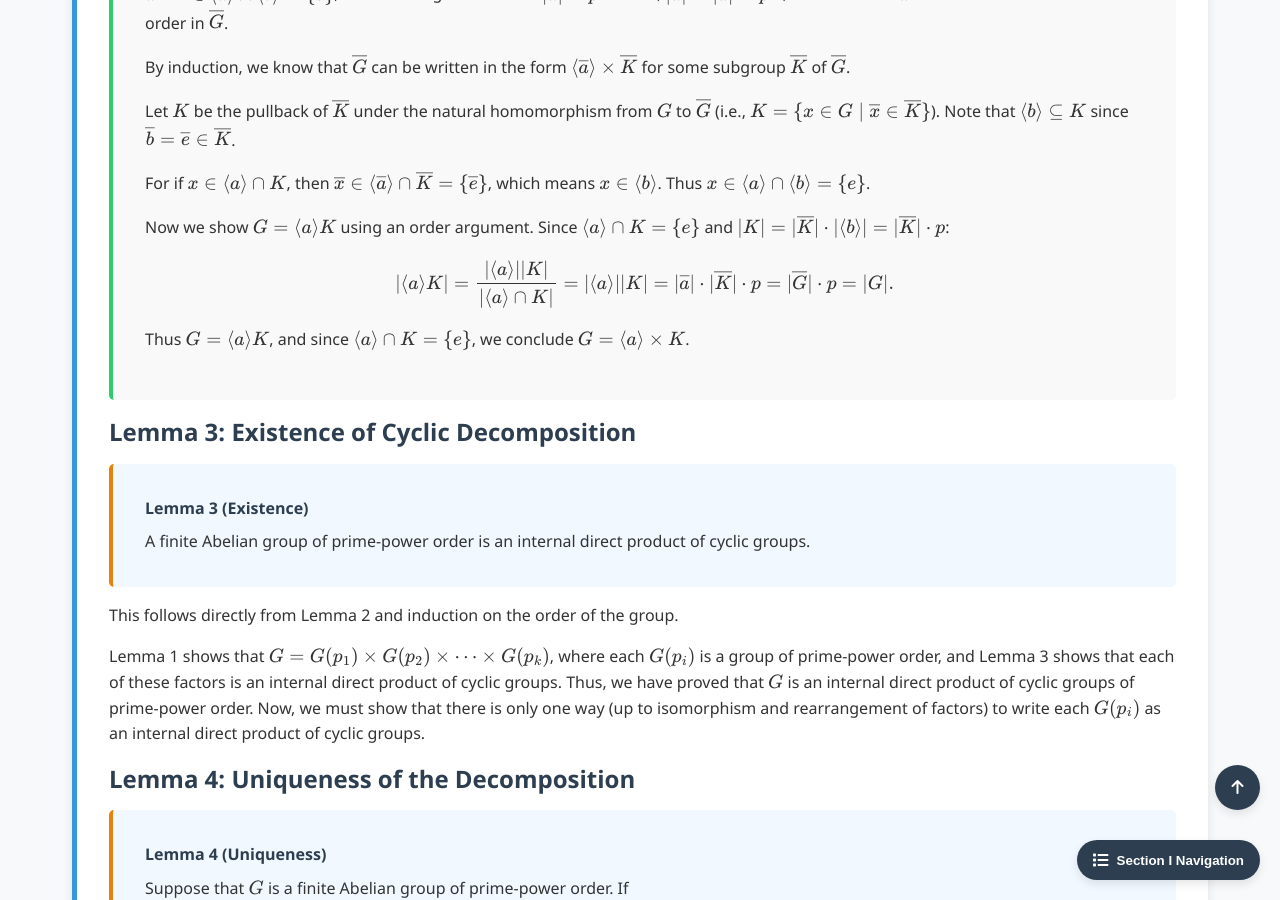
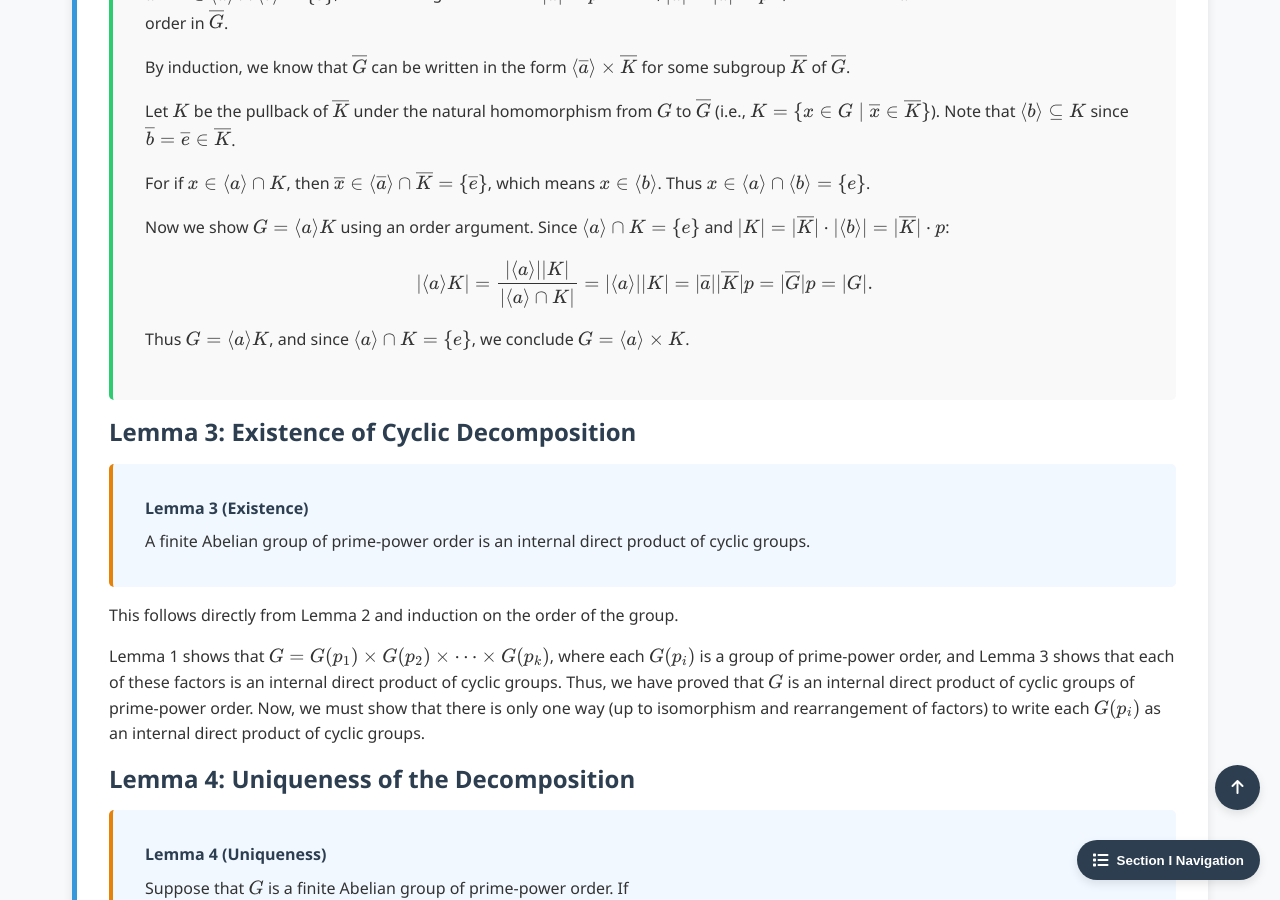
Before and after one commit to Yusukey01/yusukey01.github.io, a Jekyll site: the page built from Mathematics/Linear_algebra/group_classification.html, in a window 1280 px wide and 900 px high, scrolled down 14786 px. Built offline with Jekyll 4.4.1, drawn with Linux system fonts in a browser that asks for light colours.

Commit message:
Section I-18, revised proof for Lemma 2

```diff
--- a/Mathematics/Linear_algebra/group_classification.html
+++ b/Mathematics/Linear_algebra/group_classification.html
@@ -947,7 +947,7 @@ uses_python: false
                         and \(|K| = |\overline{K}| \cdot |\langle b \rangle| = |\overline{K}| \cdot p\):
                         \[
                         |\langle a \rangle K| = \frac{|\langle a \rangle||K|}{|\langle a \rangle \cap K|}
-                        = |\langle a \rangle||K| = |\overline{a}| \cdot |\overline{K}| \cdot p = |\overline{G}| \cdot p = |G|.
+                        = |\langle a \rangle||K| = |\overline{a}| |\overline{K}| p = |\overline{G}| p = |G|.
                         \]
                         Thus \(G = \langle a \rangle K\), and since \(\langle a \rangle \cap K = \{e\}\), we conclude
                         \(G = \langle a \rangle \times K\).
```
